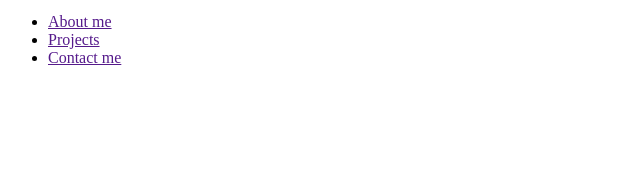
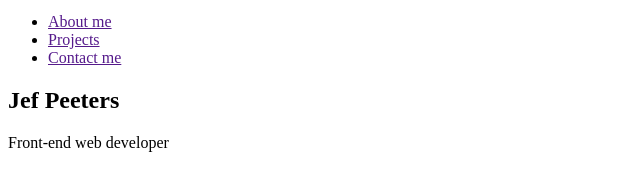
Before and after one commit to Peeters-Jef/jefpeeters.github.io, a website: page public/index.html in a window 1280 px wide. Shown: the part 88-278 px from the top of the page, without its empty margins (0-640 px from the left). Drawn offline with Linux system fonts and the light colour scheme.

Commit message:
index.html main intro

```diff
--- a/public/index.html
+++ b/public/index.html
@@ -37,5 +37,15 @@
             </div>
         </nav>
     </header>
+    <main>
+        <section class="main__intro">
+            <h1 class="intro__title">
+                Jef Peeters
+            </h1>
+            <p class="intro__function">
+                Front-end web developer
+            </p>
+        </section>
+    </main>
 </body>
 </html>
```
